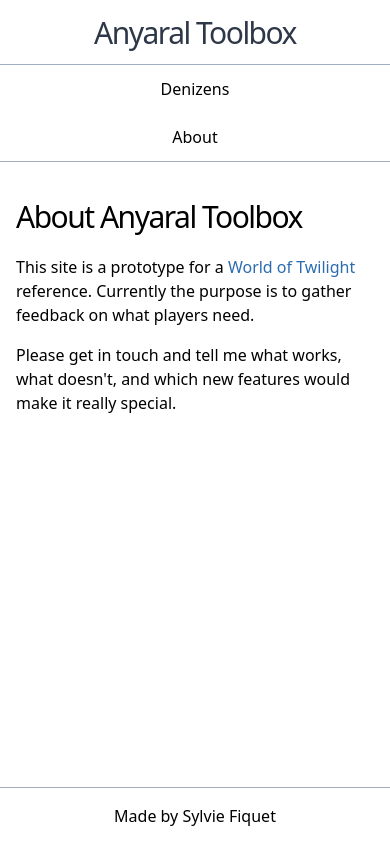
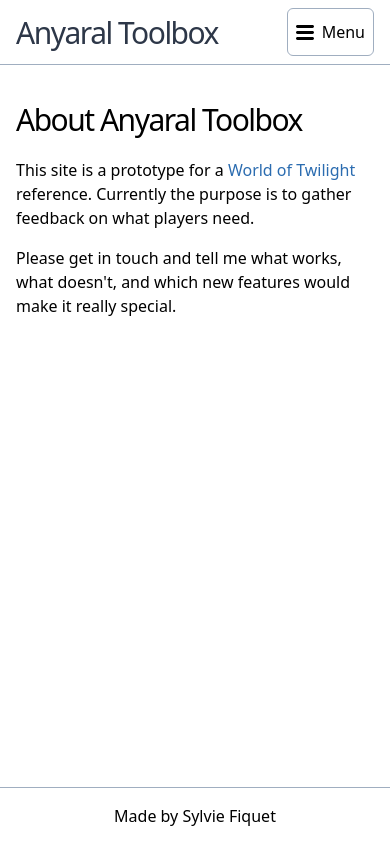
Before and after one commit to sfiquet/anyaral, a Next.js app: page /about in a window 390 px wide. Built offline with nearby package versions, Linux system fonts and the light colour scheme.

Commit message:
feat: add hamburger menu

```diff
--- a/components/header.js
+++ b/components/header.js
@@ -1,18 +1,64 @@
+import { useEffect, useState } from 'react'
 import { appName } from '../app.config.js'
+
+function ToggleButton({ expanded, controlledId, onClick }){
+  return (
+    <button className="border border-solid border-gray-500 rounded-md p-2 mb-2 space-x-2 sm:hidden" aria-expanded={expanded} aria-controls={controlledId} onClick={ onClick }>
+      <svg viewBox="0 0 18 15" width="18px" height="15px" aria-hidden="true" focusable="false">
+        <path d="M18,1.484c0,0.82-0.665,1.484-1.484,1.484H1.484C0.665,2.969,0,2.304,0,1.484l0,0C0,0.665,0.665,0,1.484,0 h15.032C17.335,0,18,0.665,18,1.484L18,1.484z M18,7.516C18,8.335,17.335,9,16.516,9H1.484C0.665,9,0,8.335,0,7.516l0,0 c0-0.82,0.665-1.484,1.484-1.484h15.032C17.335,6.031,18,6.696,18,7.516L18,7.516z M18,13.516C18,14.335,17.335,15,16.516,15H1.484 C0.665,15,0,14.335,0,13.516l0,0c0-0.82,0.665-1.483,1.484-1.483h15.032C17.335,12.031,18,12.695,18,13.516L18,13.516z"/>
+      </svg>
+      <div>Menu</div>
+    </button>
+  )
+}
+
+function MenuItem({ url, children }){
+  return(
+    <li><a className="justify-center text-current" href={ url }>{ children }</a></li>
+  )
+}
+
+function MainNav(){
+  const [env, setEnv] = useState('server')
+  const [isOpen, setIsOpen] = useState(true) // show the list by default (no script)
+
+  // re-initialise the state on the client when the component is mounted
+  // useEffect is not run on the server
+  useEffect(() => setEnv('client'), [])
+  useEffect(() => setIsOpen(false), []) // start with a closed list
+
+  let navLayout = ""
+  navLayout += env === 'server' ? "justify-center" : "justify-between"
+
+  let listDisplay = isOpen ? "flex" : "hidden"
+  if (env === 'server'){ // we are on the server, building the noscript UI
+    listDisplay += " js-hide" // prevent flash of content of open list between loading of static HTML and first render
+  } else {
+    // in larger mobile widths, display list to the right, under the toggle button
+    listDisplay += " xs:ml-auto sm:ml-0"
+  }
+  const navMenuId = "main-nav-menu"
+
+  return (
+    <nav aria-label="Main" role="navigation" className={`${navLayout} flex flex-wrap sm:justify-between items-center mt-2 max-w-3xl mx-auto px-16px sm:px-4`}>
+      <a className="text-3xl text-gray-800 font-light tracking-tighter mb-2 mr-4" href="/">{appName}</a>
+
+      {env === 'client' &&
+        <ToggleButton expanded={isOpen} controlledId={navMenuId} onClick={ () => setIsOpen(!isOpen) } />
+      }
+
+      <ul id={navMenuId} className={`${listDisplay} w-full xs:w-3/5 sm:w-auto flex-col sm:flex sm:flex-row sm:space-x-4 mb-4 sm:mb-2 border sm:border-0 border-solid border-gray-500 bg-gray-100 sm:bg-opacity-0 divide-y sm:divide-y-0 divid-gray-500`}>
+        <MenuItem url="/denizens/">Denizens</MenuItem>
+        <MenuItem url="/about/">About</MenuItem>
+      </ul>
+    </nav>
+  )
+}
 
 export default function Header(){
   return (
     <header className="w-full border-b border-solid border-gray-500">
-      <nav aria-label="Main" role="navigation" className="flex flex-wrap justify-center sm:justify-between items-center max-w-3xl mx-auto sm:px-4 sm:space-x-4">
-
-          <a className="text-3xl text-gray-800 font-light tracking-tighter my-2" href="/">{appName}</a>
-          <div hidden>Menu</div>
-          <ul className="w-full sm:w-auto flex flex-col sm:flex-row sm:space-x-4 border-t sm:border-0 border-solid border-gray-500">
-            <li><a className="justify-center text-current" href="/denizens/">Denizens</a></li>
-            <li><a className="justify-center text-current" href="/about/">About</a></li>
-          </ul>
-
-      </nav>
+      <MainNav />
     </header>
   );
 }
--- /dev/null
+++ b/pages/_document.js
@@ -0,0 +1,30 @@
+import Document, { Html, Head, Main, NextScript } from 'next/document'
+
+const swapClassScript = `
+  let html = document.querySelector('.nojs');
+  html.classList.remove('nojs');
+  html.classList.add('js');
+`;
+
+class MyDocument extends Document {
+  static async getInitialProps(ctx) {
+    const initialProps = await Document.getInitialProps(ctx)
+    return { ...initialProps }
+  }
+
+  render() {
+    return (
+      <Html className="nojs">
+        <Head>
+          <script dangerouslySetInnerHTML={{ __html: swapClassScript }} />
+        </Head>
+        <body>
+          <Main />
+          <NextScript />
+        </body>
+      </Html>
+    )
+  }
+}
+
+export default MyDocument
--- a/styles/globals.css
+++ b/styles/globals.css
@@ -54,4 +54,8 @@
   .box {
     @apply border border-solid border-gray-500 bg-gray-100;
   }
+
+  .js .js-hide {
+    @apply hidden;
+  }
 }
--- a/tailwind.config.js
+++ b/tailwind.config.js
@@ -1,3 +1,4 @@
+const { screens } = require('tailwindcss/defaultTheme')
 
 module.exports = {
   future: {
@@ -6,6 +7,10 @@
   },
   purge: ['./components/**/*.{js,ts,jsx,tsx}', './pages/**/*.{js,ts,jsx,tsx}'],
   theme: {
+    screens: {
+      'xs': '500px',
+      ...screens,
+    },
     extend: {
       minHeight: {
         'tap': '48px',
```
